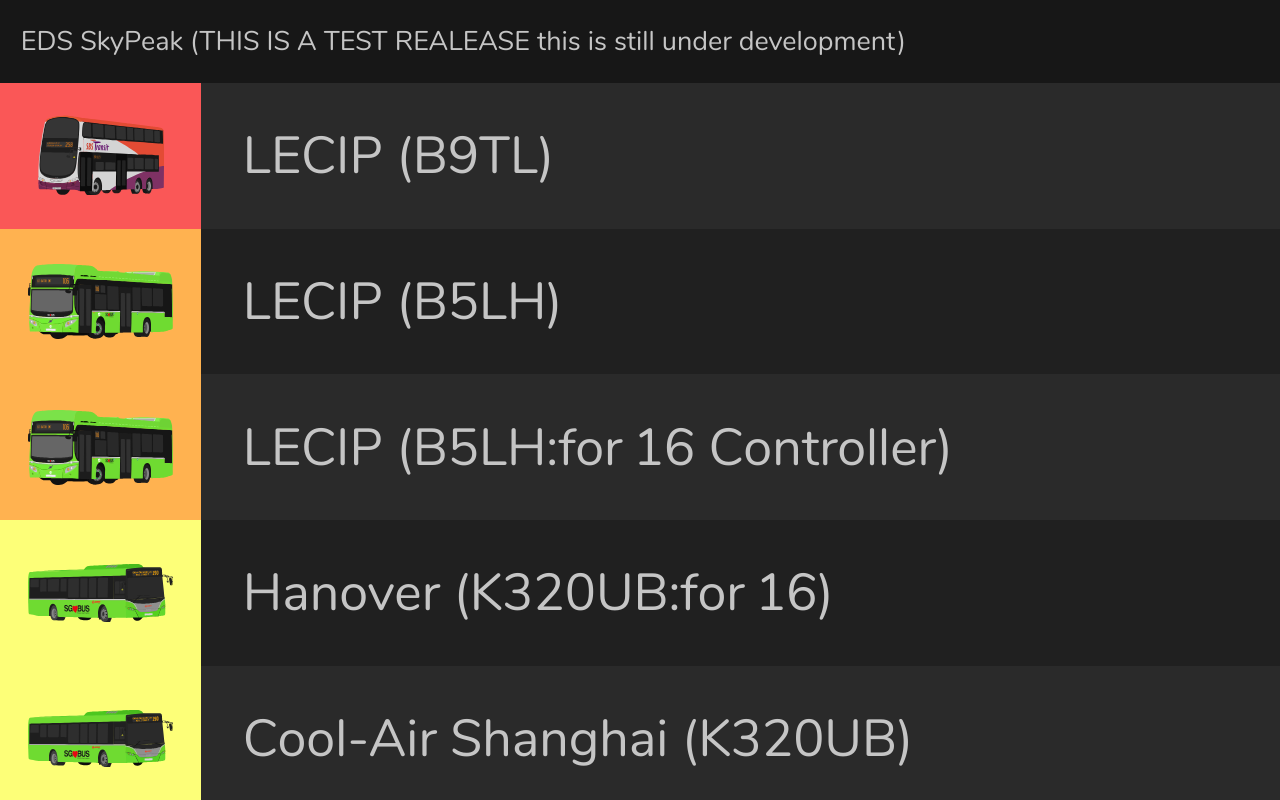
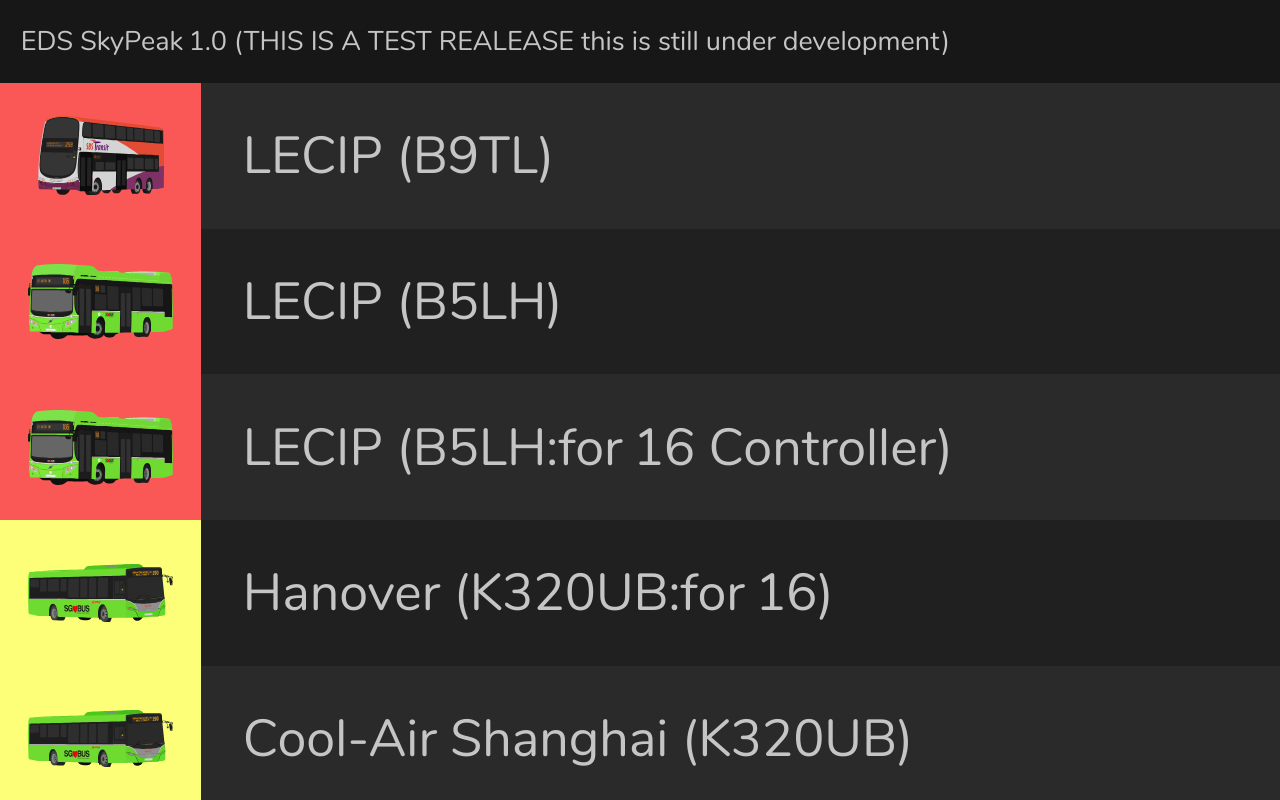
Before and after one commit to CanberraClass/EDS-SkyPeak, a website: page index.html in a window 1280 px wide. Shown: the top 800 px of the page. Drawn offline with Linux system fonts and the light colour scheme.

Commit message:
Update index.html

```diff
--- a/index.html
+++ b/index.html
@@ -18,20 +18,20 @@
     <link rel="shortcut icon" type="image/png" href="/static/images/favicon.png">
     <link rel="apple-touch-icon" type="image/png" href="/static/images/favicon.png">
     <link rel="stylesheet" href="/index.css">
-    <title>Skypeak@ Bukit Batok EDS</title>
+    <title>[220625 test realease] Skypeak@ Bukit Batok EDS</title>
 </head>
 
 <body>
     <div id="header">
-      <span>EDS SkyPeak (THIS IS A TEST REALEASE this is still under development)</span>
+      <span>EDS SkyPeak 1.0 (THIS IS A TEST REALEASE this is still under development)</span>
     </div>
     <div id="content">
         <a href="/LECIP-B9TL">
             <div style="background-color: #fa5757"><img src="/images/lecip-b9tl.svg" alt="LECIP B9TL"></div><span>LECIP (B9TL)</span></a>
         <a href="/LECIP-B5LH">
-            <div style="background-color: #ffb250"><img src="/images/lecip-b5lh.svg" alt="LECIP B5LH"></div><span>LECIP (B5LH)</span></a>
+            <div style="background-color: #fa5757"><img src="/images/lecip-b5lh.svg" alt="LECIP B5LH"></div><span>LECIP (B5LH)</span></a>
         <a href="/LECIP-B5LHC(16)">
-            <div style="background-color: #ffb250"><img src="/images/lecip-b5lh.svg" alt="LECIP B5LH Controller COM 16"></div><span>LECIP (B5LH:for 16 Controller)</span></a>
+            <div style="background-color: #fa5757"><img src="/images/lecip-b5lh.svg" alt="LECIP B5LH Controller COM 16"></div><span>LECIP (B5LH:for 16 Controller)</span></a>
         <a href="/Hanover-K230UB">
             <div style="background-color: #fdff78"><img src="/images/hanover-k230ub.svg" alt="Hanover K320UB"></div><span>Hanover (K320UB:for 16)</span></a>
         <a href="/Cool-Air(CanRun)-K230UB">
@@ -43,7 +43,7 @@
         <a href="/Mobitec-A22SKY">
             <div style="background-color: #834dc1"><img src="/images/man-nd323f.svg" alt="Mobitec MAN A22"></div><span>Mobitec ICU 400 (A22)</span></a>
         <a href="/LAWO-HIGHLED">
-            <div style="background-color: #835dc3"><img src="/images/.svg" alt="LAWO(Luminator) Mercedes Citaro"></div><span>Luminator ODK 4 (Citaro)</span></a>
+            <div style="background-color: #836dc7"><img src="/images/.svg" alt="LAWO(Luminator) Mercedes Citaro"></div><span>Luminator ODK 4 (Citaro)</span></a>
     </div>
 </body>
 
```
